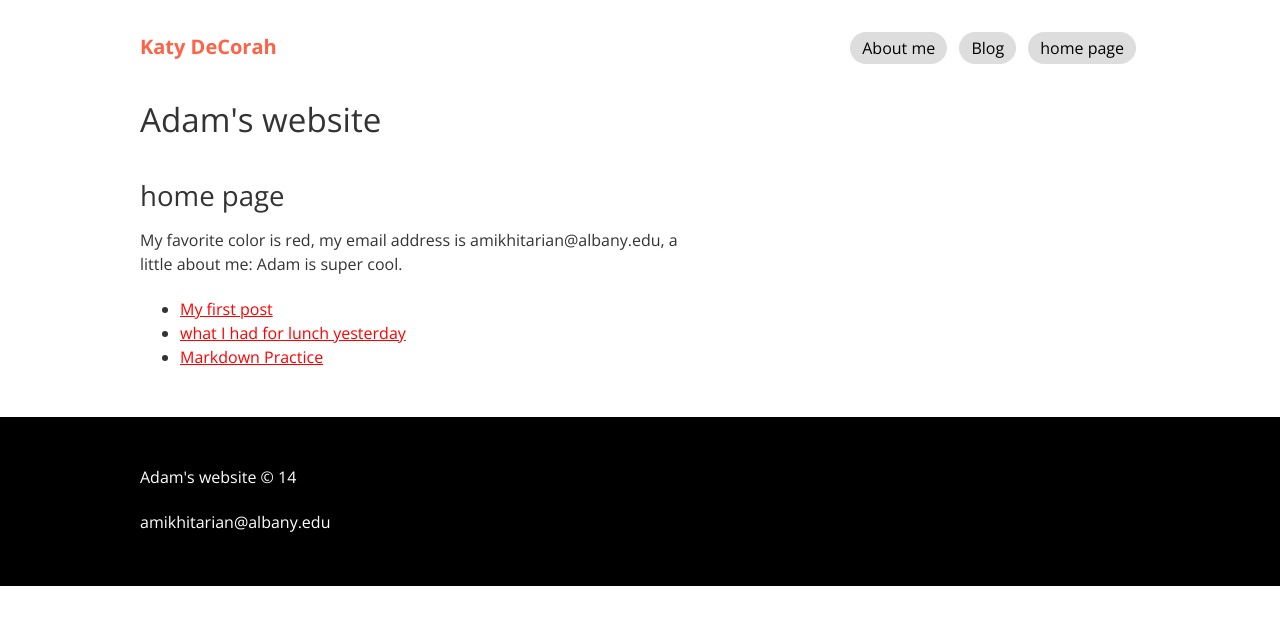
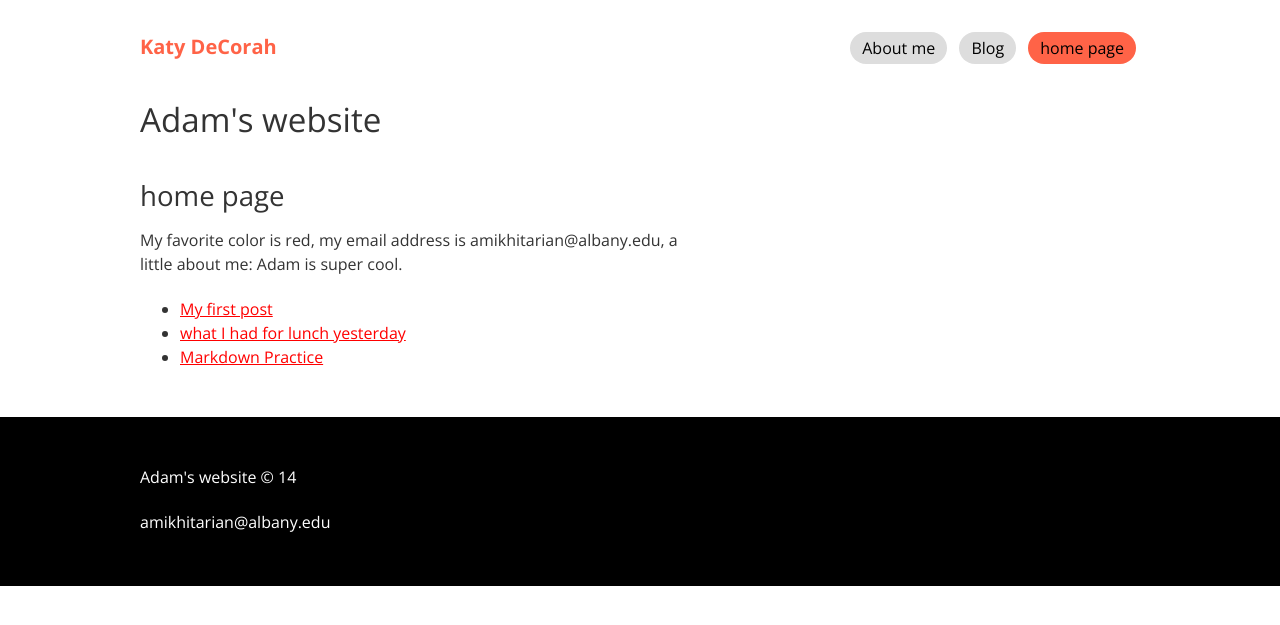
Before and after one commit to Mickeytarian/mickeytarian.github.io, a Jekyll site: the page built from index.html, in a window 1280 px wide. Shown: the top 625 px of the page. Built offline with Jekyll 4.4.1, drawn with Linux system fonts in a browser that asks for light colours.

Commit message:
added nav link active state

```diff
--- a/css/main.css
+++ b/css/main.css
@@ -117,6 +117,10 @@ a:hover {
 	background: lightblue;
 }
 
+.nav-link.active{
+	background: tomato;
+}
+
 /* Columns */
 
 
```
